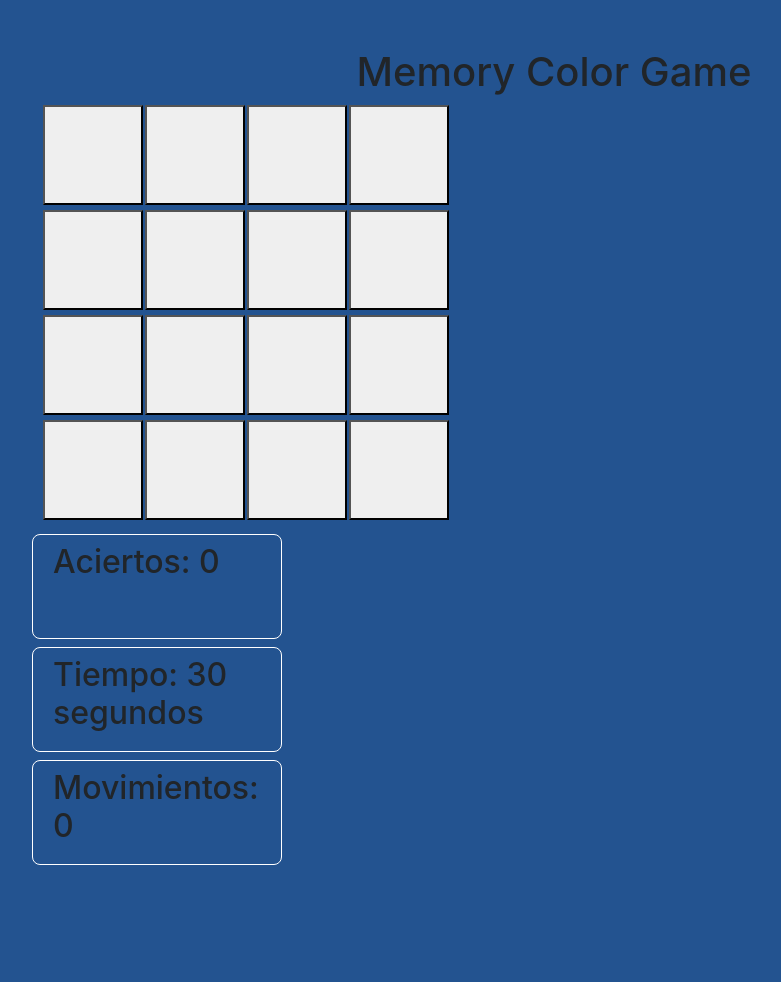
After one commit to today-is-cinthia/LEARNKF, a Flask app: page /tarjetasmemoria in a window 1280 px wide. The commit adds this page. Shown: the whole page, without its empty margins (86-867 px from the left). Run offline with Flask 2, Linux system fonts and the light colour scheme; some web fonts are replaced.

Commit message:
Falta el JS

```diff
--- a/application.py
+++ b/application.py
@@ -87,3 +87,7 @@ def levels():
 @app.route("/colors")
 def colors():
     return render_template("colors.html")
+
+@app.route("/tarjetasmemoria")
+def tarjetasmemoria():
+    return render_template("tarjetas.html")
--- a/static/style.css
+++ b/static/style.css
@@ -14,8 +14,49 @@ body
     25%  { left:0px; top:400px;}
     50% { left:0px; top: 0px; }
   }
-}
+
 
 /* 50%  { left:400px; top:600px;}
 75%  { left:0px; top:200px;}
-100% { left:0px; top:0px;}
+100% { left:0px; top:0px;}*/
+
+button{
+  height: 100px;
+  width: 100px;
+  font-size: 40px;
+  color:black;
+  font-weight: bold;
+}
+
+.section1{
+  padding: 0 10px 10px 10px ;
+  border-radius: 8px;
+
+}
+
+h1{
+  text-align: center;
+
+}
+
+button:hover{
+  cursor: pointer;
+}
+
+
+
+.section2{
+  border-top-right-radius: 8px;
+  border-bottom-right-radius: 8px;
+  height: 400px;
+  width: 250px;
+}
+
+.estadisticas{
+  border: 1px solid white;
+  height: 105px;
+  border-radius: 8px;
+  padding: 8px 20px;
+  box-sizing: border-box;
+
+}
--- a/templates/colors.html
+++ b/templates/colors.html
@@ -33,5 +33,6 @@
 <button onclick="turquoise()" style="background-color:turquoise;font-family: 'Rubik Bubbles', cursive;color:white;width:110px" type="button" class="btn ">Turquoise</button>
 
 <button onclick="gray()" style="background-color:gray;font-family: 'Rubik Bubbles', cursive;color:white;width:100px" type="button" class="btn ">Gray</button>
-</center>
+</center> <br>  <a href="/tarjetasmemoria"> <button type="submit" class="btn btn-success">NEXT</button> </a> </br>
+
 {% endblock %}
--- /dev/null
+++ b/templates/tarjetas.html
@@ -0,0 +1,51 @@
+
+
+{% extends "layout.html" %}
+{% block title %}
+{% endblock %}
+
+
+{% block main %}
+
+<section class="section1">
+<h1> Memory Color Game</h1>
+<table>
+    <tr>
+        <td> <button id="0" onclick="destapar(0)"> </button></td>
+        <td> <button id="1" onclick="destapar(1)"> </button></td>
+        <td> <button id="2" onclick="destapar(2)"> </button></td>
+        <td> <button id="3" onclick="destapar(3)"> </button></td>
+    </tr>
+
+    <tr>
+        <td> <button id="4" onclick="destapar(4)"> </button></td>
+        <td> <button id="5" onclick="destapar(5)"> </button></td>
+        <td> <button id="6" onclick="destapar(6)"> </button></td>
+        <td> <button id="7" onclick="destapar(7)"> </button></td>
+    </tr>
+
+    <tr>
+        <td> <button id="8" onclick="destapar(8)"> </button></td>
+        <td> <button id="9" onclick="destapar(9)"> </button></td>
+        <td> <button id="10" onclick="destapar(10)"> </button></td>
+        <td> <button id="11" onclick="destapar(11)"> </button></td>
+    </tr>
+
+    <tr>
+        <td> <button id="12" onclick="destapar(12)"> </button></td>
+        <td> <button id="13" onclick="destapar(13)"> </button></td>
+        <td> <button id="14" onclick="destapar(14)"> </button></td>
+        <td> <button id="15" onclick="destapar(15)"> </button></td>
+    </tr>
+</table>
+</section>
+
+    <section class="section2">
+        <h2 class="estadisticas">Aciertos: 0</h2>
+        <h2 class="estadisticas">Tiempo: 30 segundos</h2>
+        <h2 class="estadisticas">Movimientos: 0</h2>
+    </section>
+
+    <script src="/static/main.js"> </script>
+
+{% endblock %}
```
Also changed, not shown: static/main.js (added), 2 other files.
